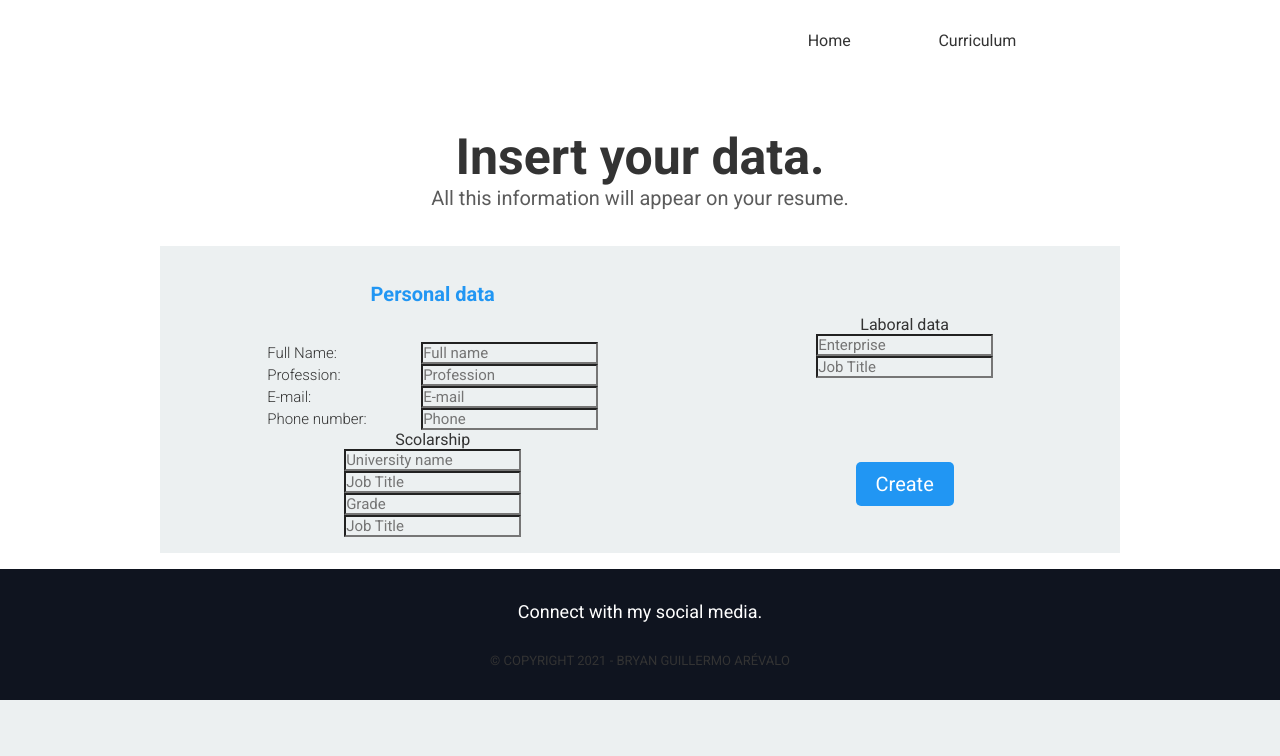
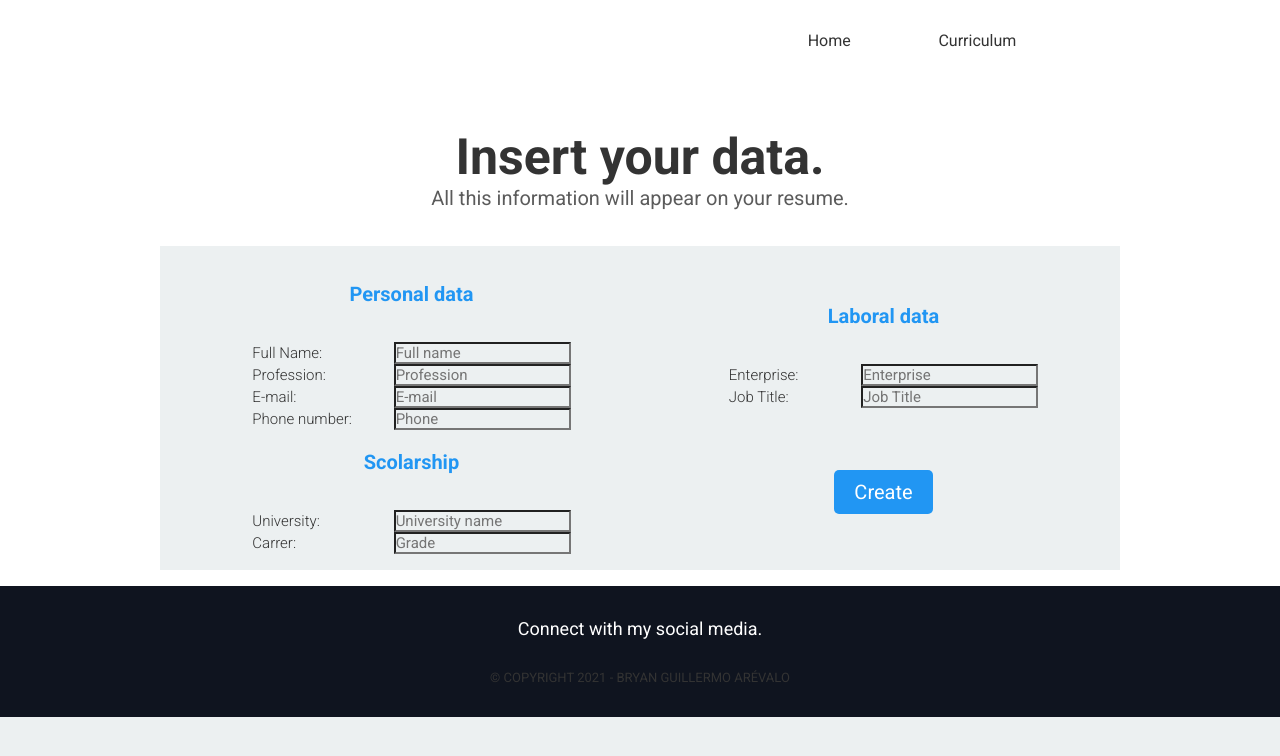
Before and after one commit to ripterdust/Curriculum.Io, a React (Create React App) app: page /app/1 in a window 1280 px wide. Shown: the top 756 px of the page. Built offline with nearby package versions, Linux system fonts and the light colour scheme; some icons are missing.

Commit message:
Arreglada la estructura del formulario para que quede con más cuerpo

```diff
--- a/src/components/AppComponents/CreateForm.js
+++ b/src/components/AppComponents/CreateForm.js
@@ -69,38 +69,42 @@ export const CreateForm = () => {
 
                 </div>
                 <div className="workInfo">
-                    <span>Laboral data</span>
+                    <span className="sectionTitle">Laboral data</span>
+
+                    <div className="inputDiv">
+                        <span className="title">Enterprise:</span>
                         <input type="text"
                         name='Enterprise'
                         placeholder="Enterprise"
                         required/>
+                    </div>
+                    <div className="inputDiv">
+                        <span className="title">Job Title:</span>
                         <input type="text"
                         name='jobTitle'
                         placeholder="Job Title"
                         required
                         />
                     </div>
+                </div>
 
                 <div className="scolarship">
-                    <span>Scolarship</span>
+                    <span className="sectionTitle">Scolarship</span>
+                    <div className="inputDiv">
+                        <span className="title">University: </span>
                         <input type="text"
                         name='university'
                         placeholder="University name"
                         required/>
-                    <input type="text"
-                    name='jobTitle'
-                    placeholder="Job Title"
-                    required
-                    />
+                    </div>
+                    <div className="inputDiv">
+                        <span className="title">Carrer:</span>
                         <input type="text"
                         name='grade'
                         placeholder="Grade"
                         required/>
-                    <input type="text"
-                    name='jobTitle'
-                    placeholder="Job Title"
-                    required
-                    />
+                    </div>
+
                 </div>
                 <input type="submit" className="sendBtn" value="Create" />
             </div>
```
Lines whose indentation alone changed are shown as unchanged.
